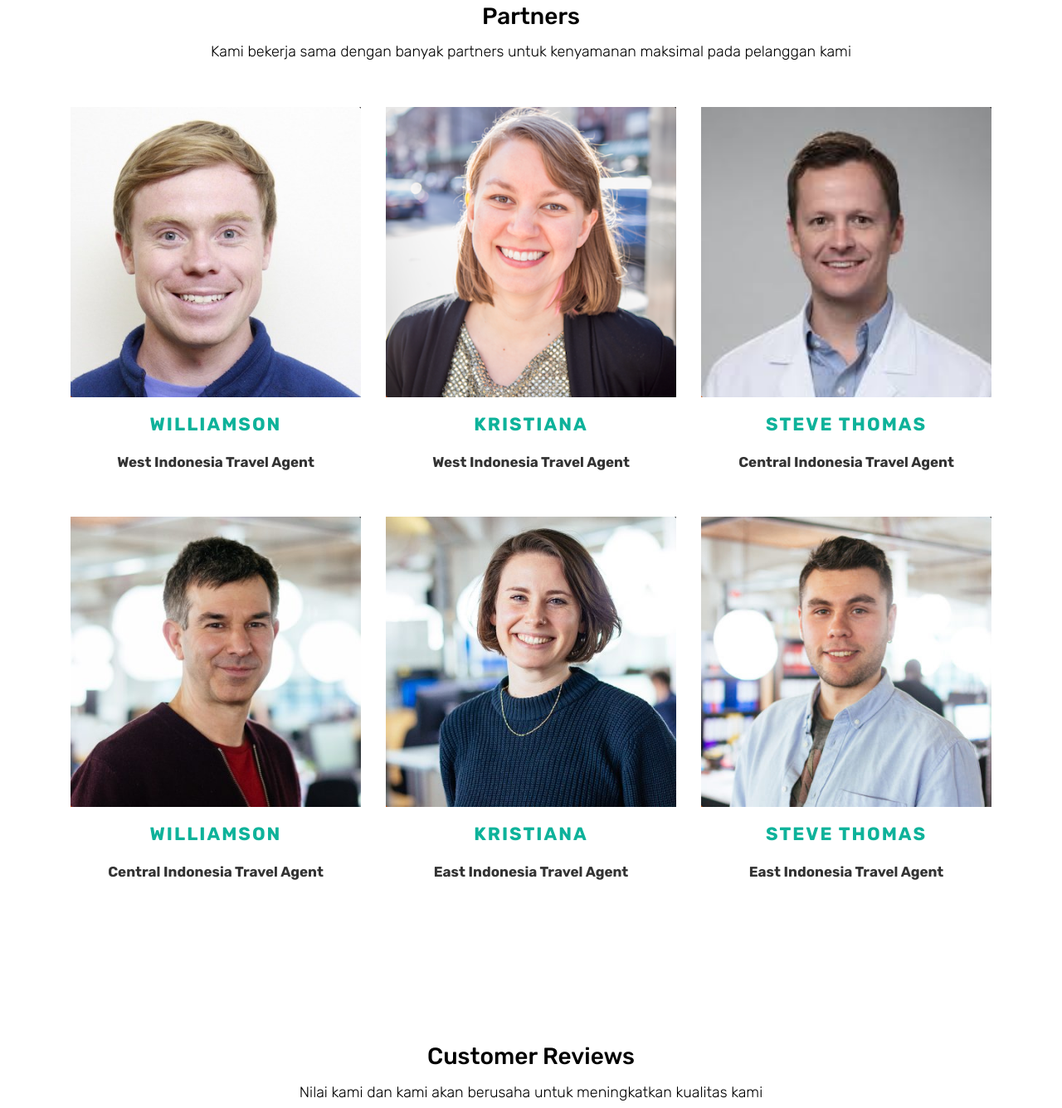
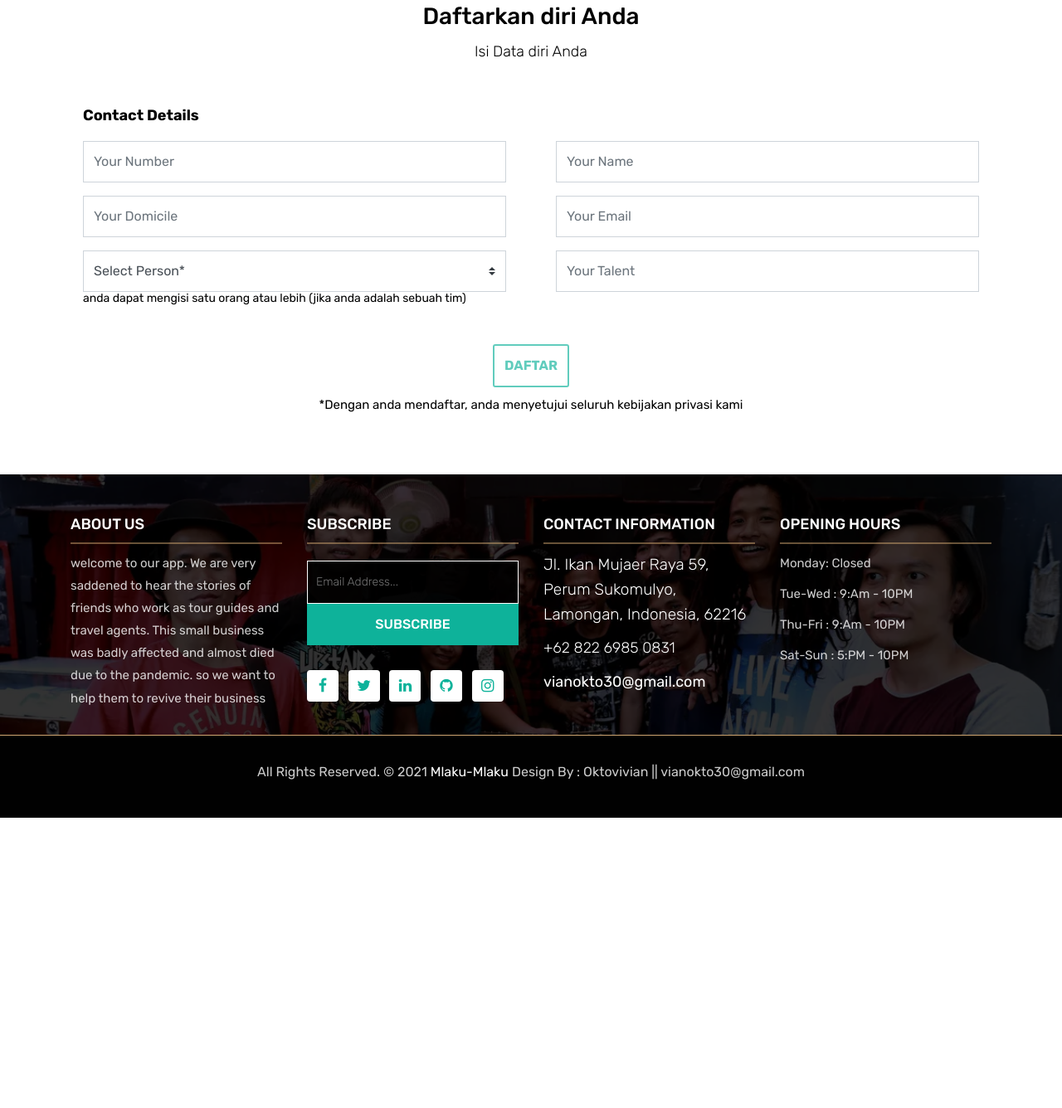
Before and after one commit to Oktovivian/bisa_inTestFile.github.io, a plain HTML site: page stuff.html in a window 1280 px wide. Shown: the part 513-1849 px from the top of the page at 83% size. After the commit the page ends 1499 px from the top, so only its background shows below. Drawn offline with Linux system fonts and the light colour scheme.

Commit message:
Update stuff.html

```diff
--- a/stuff.html
+++ b/stuff.html
@@ -21,6 +21,10 @@
     <link rel="stylesheet" href="css/bootstrap.min.css">
 	<!-- Site CSS -->
     <link rel="stylesheet" href="css/style.css">
+	<!-- Pickadate CSS -->
+    <link rel="stylesheet" href="css/classic.css">
+	<link rel="stylesheet" href="css/classic.date.css">
+	<link rel="stylesheet" href="css/classic.time.css">
     <!-- Responsive CSS -->
     <link rel="stylesheet" href="css/responsive.css">
     <!-- Custom CSS -->
@@ -53,7 +57,7 @@
 							<a class="nav-link dropdown-toggle" href="#" id="dropdown-a" data-toggle="dropdown">Pages</a>
 							<div class="dropdown-menu" aria-labelledby="dropdown-a">
 								<a class="dropdown-item" href="reservation.html">Reservation</a>
-								<a class="dropdown-item" href="stuff.html">Partners</a>
+								<a class="dropdown-item" href="stuff.html">Daftar Mitra</a>
 								<a class="dropdown-item" href="gallery.html">Gallery</a>
 							</div>
 						</li>
@@ -70,191 +74,152 @@
 		<div class="container text-center">
 			<div class="row">
 				<div class="col-lg-12">
-					<h1>Partners</h1>
+					<h1>Reservation</h1>
 				</div>
 			</div>
 		</div>
 	</div>
 	<!-- End All Pages -->
 
-	<!-- Start Stuff -->
-	<div class="stuff-box">
+	<!-- Start Reservation -->
+	<div class="reservation-box">
 		<div class="container">
 			<div class="row">
 				<div class="col-lg-12">
 					<div class="heading-title text-center">
-						<h2>Partners</h2>
-						<p>Kami bekerja sama dengan banyak partners untuk kenyamanan maksimal pada pelanggan kami</p>
+						<h2>Daftarkan diri Anda</h2>
+						<p>Isi Data diri Anda</p>
 					</div>
 				</div>
 			</div>
 			<div class="row">
-                <div class="col-md-4 col-sm-6">
-                    <div class="our-team">
-                        <div class="pic">
-                            <img src="images/stuff-img-01.jpg">
-                            <ul class="social">
-                                <li><a href="#" class="fa fa-facebook"></a></li>
-                                <li><a href="#" class="fa fa-google-plus"></a></li>
-                                <li><a href="#" class="fa fa-instagram"></a></li>
-                                <li><a href="#" class="fa fa-linkedin"></a></li>
-                            </ul>
+				<div class="col-lg-12 col-sm-12 col-xs-12">
+					<div class="contact-block">
+						<form id="contactForm">
+							<h3>Contact Details</h3>
+							<div class="row">
+								<div class="col-md-6">
+									<div class="col-md-12">
+										<div class="form-group">
+											<input type="text" class="form-control" id="name" name="name" placeholder="Your Number" required data-error="Please enter your phone number">
+											<div class="help-block with-errors"></div>
 										</div>
-                        <div class="team-content">
-                            <h3 class="title">Williamson</h3>
-                            <span class="post">West Indonesia Travel Agent</span>
+									</div>
+									<div class="col-md-12">
+										<div class="form-group">
+											<input type="text" class="form-control" id="name" name="name" placeholder="Your Domicile" required data-error="Please enter your Domicile">
+											<div class="help-block with-errors"></div>
+										</div>
+									</div>
+									<div class="col-md-12">
+										<div class="form-group">
+											<select class="custom-select d-block form-control" id="person" required data-error="Please select Person">
+											  <option disabled selected>Select Person*</option>
+											  <option value="1">1</option>
+											  <option value="2">2</option>
+											  <option value="3">3</option>
+											  <option value="4">4</option>
+											  <option value="5">5</option>
+											  <option value="6">6</option>
+											  <option value="7">7</option>
+											</select>
+											<h5>anda dapat mengisi satu orang atau lebih (jika anda adalah sebuah tim)</h5>
+											<div class="help-block with-errors"></div>
 										</div>
 									</div>
 								</div>
-
-                <div class="col-md-4 col-sm-6">
-                    <div class="our-team">
-                        <div class="pic">
-                            <img src="images/stuff-img-02.jpg">
-                            <ul class="social">
-                                <li><a href="#" class="fa fa-facebook"></a></li>
-                                <li><a href="#" class="fa fa-google-plus"></a></li>
-                                <li><a href="#" class="fa fa-instagram"></a></li>
-                                <li><a href="#" class="fa fa-linkedin"></a></li>
-                            </ul>
+								<div class="col-md-6">
+									<div class="col-md-12">
+										<div class="form-group">
+											<input type="text" class="form-control" id="name" name="name" placeholder="Your Name" required data-error="Please enter your name">
+											<div class="help-block with-errors"></div>
 										</div>
-                        <div class="team-content">
-                            <h3 class="title">Kristiana</h3>
-                            <span class="post">West Indonesia Travel Agent</span>
+									</div>
+									<div class="col-md-12">
+										<div class="form-group">
+											<input type="text" placeholder="Your Email" id="email" class="form-control" name="email" required data-error="Please enter your email">
+											<div class="help-block with-errors"></div>
+										</div>
+									</div>
+									<div class="col-md-12">
+										<div class="form-group">
+											<input type="text" placeholder="Your Talent" id="phone" class="form-control" name="phone" required data-error="Please enter your Talent">
+											<div class="help-block with-errors"></div>
 										</div>
 									</div>
 								</div>
-
-                <div class="col-md-4 col-sm-6">
-                    <div class="our-team">
-                        <div class="pic">
-                            <img src="images/stuff-img-03.jpg">
-                            <ul class="social">
-                                <li><a href="#" class="fa fa-facebook"></a></li>
-                                <li><a href="#" class="fa fa-google-plus"></a></li>
-                                <li><a href="#" class="fa fa-instagram"></a></li>
-                                <li><a href="#" class="fa fa-linkedin"></a></li>
-                            </ul>
-                        </div>
-                        <div class="team-content">
-                            <h3 class="title">Steve Thomas</h3>
-                            <span class="post">Central Indonesia Travel Agent</span>
+								<div class="col-md-12">
+									<div class="submit-button text-center">
+										<button class="btn btn-common" id="submit" type="submit">Daftar</button>
+										<div id="msgSubmit" class="h3 text-center hidden"></div>
+										<h7>*Dengan anda mendaftar, anda menyetujui seluruh kebijakan privasi kami</h7>
+										<div class="clearfix"></div>
 									</div>
 								</div>
 							</div>
-
-				<div class="col-md-4 col-sm-6">
-                    <div class="our-team">
-                        <div class="pic">
-                            <img src="images/stuff-img-04.jpg">
-                            <ul class="social">
-                                <li><a href="#" class="fa fa-facebook"></a></li>
-                                <li><a href="#" class="fa fa-google-plus"></a></li>
-                                <li><a href="#" class="fa fa-instagram"></a></li>
-                                <li><a href="#" class="fa fa-linkedin"></a></li>
-                            </ul>
-                        </div>
-                        <div class="team-content">
-                            <h3 class="title">Williamson</h3>
-                            <span class="post">Central Indonesia Travel Agent</span>
-                        </div>
-                    </div>
-                </div>
-
-                <div class="col-md-4 col-sm-6">
-                    <div class="our-team">
-                        <div class="pic">
-                            <img src="images/stuff-img-05.jpg">
-                            <ul class="social">
-                                <li><a href="#" class="fa fa-facebook"></a></li>
-                                <li><a href="#" class="fa fa-google-plus"></a></li>
-                                <li><a href="#" class="fa fa-instagram"></a></li>
-                                <li><a href="#" class="fa fa-linkedin"></a></li>
-                            </ul>
-                        </div>
-                        <div class="team-content">
-                            <h3 class="title">Kristiana</h3>
-                            <span class="post">East Indonesia Travel Agent</span>
-                        </div>
-                    </div>
-                </div>
-
-                <div class="col-md-4 col-sm-6">
-                    <div class="our-team">
-                        <div class="pic">
-                            <img src="images/stuff-img-06.jpg">
-                            <ul class="social">
-                                <li><a href="#" class="fa fa-facebook"></a></li>
-                                <li><a href="#" class="fa fa-google-plus"></a></li>
-                                <li><a href="#" class="fa fa-instagram"></a></li>
-                                <li><a href="#" class="fa fa-linkedin"></a></li>
-                            </ul>
-                        </div>
-                        <div class="team-content">
-                            <h3 class="title">Steve Thomas</h3>
-                            <span class="post">East Indonesia Travel Agent</span>
+						</form>
 					</div>
 				</div>
 			</div>
 		</div>
 	</div>
+	<!-- End Reservation -->
+
+
+	<!-- Start Footer -->
+	<footer class="footer-area bg-f">
+		<div class="container">
+			<div class="row">
+				<div class="col-lg-3 col-md-6">
+					<h3>About Us</h3>
+					<p>welcome to our app. We are very saddened to hear the stories of friends who work as tour guides and travel agents. This small business was badly affected and almost died due to the pandemic. so we want to help them to revive their business</p>
 				</div>
-	<!-- End Stuff -->
+				<div class="col-lg-3 col-md-6">
+					<h3>Subscribe</h3>
+					<div class="subscribe_form">
+						<form class="subscribe_form">
+							<input name="EMAIL" id="subs-email" class="form_input" placeholder="Email Address..." type="email">
+							<button type="submit" class="submit">SUBSCRIBE</button>
+							<div class="clearfix"></div>
+						</form>
+					</div>
+					<ul class="list-inline f-social">
+						<li class="list-inline-item"><a href="https://www.facebook.com/oktovivian.oktovivian/"><i class="fa fa-facebook" aria-hidden="true"></i></a></li>
+						<li class="list-inline-item"><a href="https://twitter.com/Oktovivian2"><i class="fa fa-twitter" aria-hidden="true"></i></a></li>
+						<li class="list-inline-item"><a href="https://www.linkedin.com/in/okto-vian-7ba575209/"><i class="fa fa-linkedin" aria-hidden="true"></i></a></li>
+						<li class="list-inline-item"><a href="https://github.com/Oktovivian"><i class="fa fa-github" aria-hidden="true"></i></a></li>
+						<li class="list-inline-item"><a href="https://www.instagram.com/okto.vivian/"><i class="fa fa-instagram" aria-hidden="true"></i></a></li>
+					</ul>
+				</div>
+				<div class="col-lg-3 col-md-6">
+					<h3>Contact information</h3>
+					<p class="lead">Jl. Ikan Mujaer Raya 59, Perum Sukomulyo, Lamongan, Indonesia, 62216</p>
+					<p class="lead"><a href="#">+62 822 6985 0831</a></p>
+					<p><a href="#"> vianokto30@gmail.com</a></p>
+				</div>
+				<div class="col-lg-3 col-md-6">
+					<h3>Opening hours</h3>
+					<p><span class="text-color">Monday: </span>Closed</p>
+					<p><span class="text-color">Tue-Wed :</span> 9:Am - 10PM</p>
+					<p><span class="text-color">Thu-Fri :</span> 9:Am - 10PM</p>
+					<p><span class="text-color">Sat-Sun :</span> 5:PM - 10PM</p>
+				</div>
+			</div>
+		</div>
 
-	<!-- Start Customer Reviews -->
-	<div class="customer-reviews-box">
+		<div class="copyright">
 			<div class="container">
 				<div class="row">
 					<div class="col-lg-12">
-					<div class="heading-title text-center">
-						<h2>Customer Reviews</h2>
-						<p>Nilai kami dan kami akan berusaha untuk meningkatkan kualitas kami</p>
-					</div>
-				</div>
-			</div>
-			<div class="row">
-				<div class="col-md-8 mr-auto ml-auto text-center">
-					<div id="reviews" class="carousel slide" data-ride="carousel">
-						<div class="carousel-inner mt-4">
-							<div class="carousel-item text-center active">
-								<div class="img-box p-1 border rounded-circle m-auto">
-									<img class="d-block w-100 rounded-circle" src="images/quotations-button.png" alt="">
-								</div>
-								<h5 class="mt-4 mb-0"><strong class="text-warning text-uppercase">Paul Mitchel</strong></h5>
-								<h6 class="text-dark m-0">Programmer</h6>
-								<p class="m-0 pt-3">with this site, we can easily book the open trips that we want. we also help the economy of the people who are engaged in tourism.</p>
-							</div>
-							<div class="carousel-item text-center">
-								<div class="img-box p-1 border rounded-circle m-auto">
-									<img class="d-block w-100 rounded-circle" src="images/quotations-button.png" alt="">
-								</div>
-								<h5 class="mt-4 mb-0"><strong class="text-warning text-uppercase">Steve Fonsi</strong></h5>
-								<h6 class="text-dark m-0">Web Designer</h6>
-								<p class="m-0 pt-3">with this site, we can easily book the open trips that we want. we also help the economy of the people who are engaged in tourism.</p>
-							</div>
-							<div class="carousel-item text-center">
-								<div class="img-box p-1 border rounded-circle m-auto">
-									<img class="d-block w-100 rounded-circle" src="images/quotations-button.png" alt="">
-								</div>
-								<h5 class="mt-4 mb-0"><strong class="text-warning text-uppercase">Daniel vebar</strong></h5>
-								<h6 class="text-dark m-0">CEO of Vision Computer</h6>
-								<p class="m-0 pt-3">with this site, we can easily book the open trips that we want. we also help the economy of the people who are engaged in tourism.</p>
-							</div>
-						</div>
-						<a class="carousel-control-prev" href="#reviews" role="button" data-slide="prev">
-							<i class="fa fa-angle-left" aria-hidden="true"></i>
-							<span class="sr-only">Previous</span>
-						</a>
-						<a class="carousel-control-next" href="#reviews" role="button" data-slide="next">
-							<i class="fa fa-angle-right" aria-hidden="true"></i>
-							<span class="sr-only">Next</span>
-						</a>
+						<p class="company-name">All Rights Reserved. &copy; 2021 <a href="#">Mlaku-Mlaku</a> Design By :
+					Oktovivian || vianokto30@gmail.com</p>
 					</div>
 				</div>
 			</div>
 		</div>
-	</div>
-	<!-- End Customer Reviews -->
+
+	</footer>
+	<!-- End Footer -->
 
 	<a href="#" id="back-to-top" title="Back to top" style="display: none;"><i class="fa fa-paper-plane-o" aria-hidden="true"></i></a>
 
@@ -267,6 +232,10 @@
 	<script src="js/images-loded.min.js"></script>
 	<script src="js/isotope.min.js"></script>
 	<script src="js/baguetteBox.min.js"></script>
+	<script src="js/picker.js"></script>
+	<script src="js/picker.date.js"></script>
+	<script src="js/picker.time.js"></script>
+	<script src="js/legacy.js"></script>
 	<script src="js/form-validator.min.js"></script>
     <script src="js/contact-form-script.js"></script>
     <script src="js/custom.js"></script>
```
Lines whose indentation alone changed are shown as unchanged.
